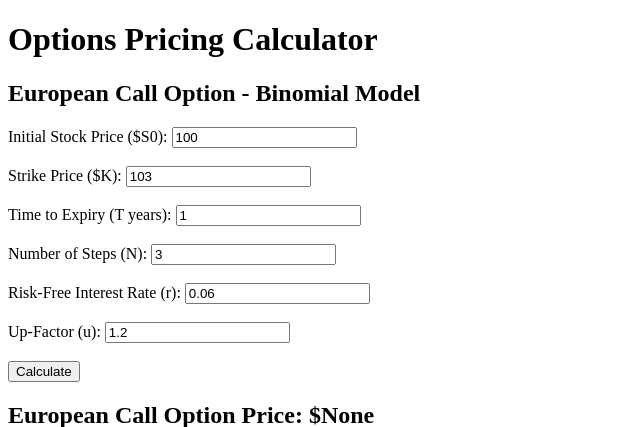
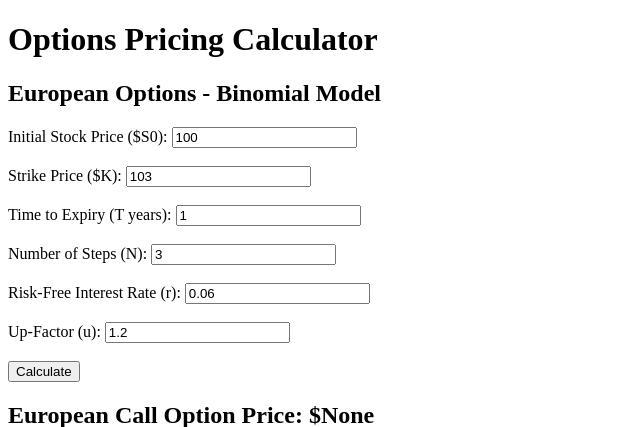
Before and after one commit to AnuragChaudhari7/optionsPricing, a Flask app: page / in a window 1280 px wide. Shown: the top 427 px of the page, without its empty margins (0-640 px from the left). Run offline with Flask 3, Linux system fonts and the light colour scheme.

Commit message:
python .gitignore

```diff
--- a/templates/index.html
+++ b/templates/index.html
@@ -23,7 +23,7 @@
         <h2>Result: {{result}}</h2>
     {% endif %}
     -->
-    <h2>European Call Option - Binomial Model</h2>
+    <h2>European Options - Binomial Model</h2>
     <form method="POST">
         <label for="S0">Initial Stock Price ($S0):</label>
         <input type="number" id="S0" name="S0" value="{{ request.form.S0 or 100 }}" step="any" required>
```
